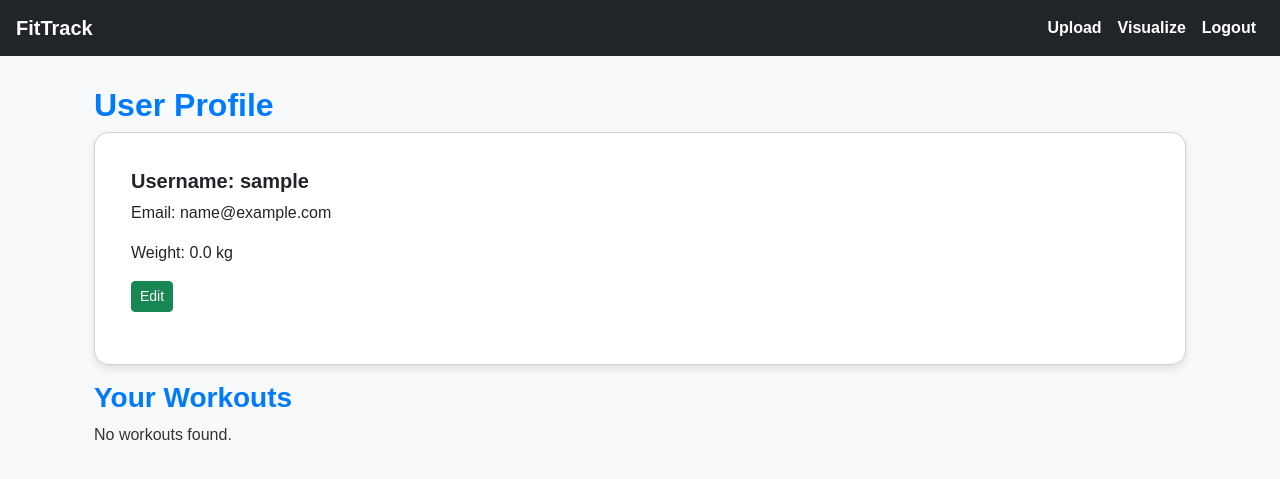
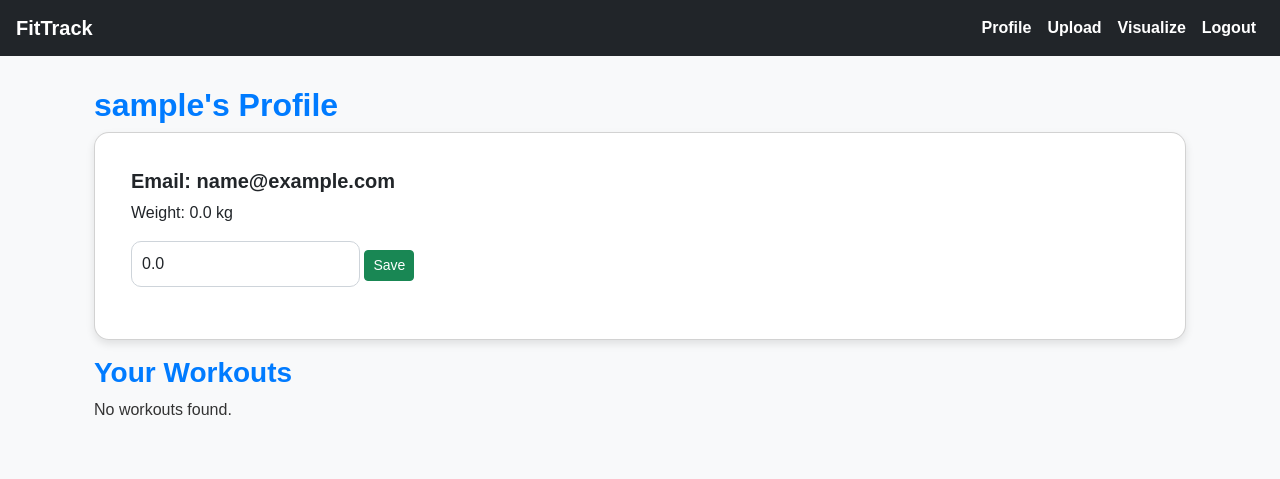
Before and after one commit to jordanrigden/agile-web-project, a Flask app: page /profile in a window 1280 px wide. Shown: the top 479 px of the page. Run offline with Flask 3, Linux system fonts and the light colour scheme; the visitor is signed in with stand-in values (Sample User, id 1); data that the repository does not hold is empty.

Commit message:
Added weight input into register.html

```diff
--- a/templates/base.html
+++ b/templates/base.html
@@ -22,6 +22,7 @@
         <div class="collapse navbar-collapse" id="navbarNav">
             <ul class="navbar-nav ms-auto">
                 {% if current_user.is_authenticated %}
+                    <li class="nav-item"><a class="nav-link" href="{{ url_for('profile') }}">Profile</a></li>
                     <li class="nav-item"><a class="nav-link" href="{{ url_for('upload') }}">Upload</a></li>
                     <li class="nav-item"><a class="nav-link" href="{{ url_for('visualize') }}">Visualize</a></li>
                     {# <li class="nav-item"><a class="nav-link" href="{{ url_for('share') }}">Share</a></li> #}
--- a/templates/profile.html
+++ b/templates/profile.html
@@ -1,22 +1,18 @@
 {% extends 'base.html' %}
 {% block content %}
 <div class="container mt-4">
-    <h2>User Profile</h2>
+    <h2>{{ current_user.username }}'s Profile</h2>
     <div class="card mb-3">
         <div class="card-body">
-            <h5 class="card-title">Username: {{ current_user.username }}</h5>
-            <p class="card-text">Email: {{ current_user.email }}</p>
+            <h5 class="card-title">Email: {{ current_user.email }}</h5>
             <p class="card-text">
-                Weight:
-                <span id="weight-label">{{ current_user.weight }} kg</span>
-                <form id="edit-weight-form" method="POST" action="{{ url_for('update_weight') }}" style="display: none;">
+                    <span>Weight:</span>
+                    <span id="weight-label" class="d-inline">{{ current_user.weight }} kg</span>
+                <form id="edit-weight-form" method="POST" action="{{ url_for('update_weight') }}">
                     {{ form.hidden_tag() }}
-                    <div class="input-group">
-                        <input type="number" name="weight" id="weight-input" class="form-control" value="{{ current_user.weight }}" placeholder="Enter new weight" required>
-                        <button type="submit" class="btn btn-success">Save</button>
-                    </div>
+                    <input type="number" name="weight" id="weight-input" class="form-control d-inline w-auto" value="{{ current_user.weight }}" placeholder="Enter new weight" required>
+                    <button type="submit" class="btn btn-success btn-sm">Save</button>
                 </form>
-                <button class="btn btn-sm btn-success" id="edit-weight-btn" onclick="toggleWeightEdit(event)">Edit</button>
             </p>
         </div>
     </div>
@@ -41,33 +37,4 @@
         <p>No workouts found.</p>
     {% endif %}
 </div>
-
-<script>
-    function toggleWeightEdit(event) {
-        event.preventDefault(); // Prevent the button from submitting the form if it's inside a form
-        const form = document.getElementById('edit-weight-form');
-        const label = document.getElementById('weight-label');
-        const button = document.getElementById('edit-weight-btn');
-
-        if (form.style.display === 'none') {
-            // Show the form and hide the label
-            form.style.display = 'block';
-            label.style.display = 'none';
-
-            // Change button to "Cancel" and make it red
-            button.textContent = 'Cancel';
-            button.classList.remove('btn-success');
-            button.classList.add('btn-danger');
-        } else {
-            // Hide the form and show the label
-            form.style.display = 'none';
-            label.style.display = 'inline';
-
-            // Change button back to "Edit" and make it green
-            button.textContent = 'Edit';
-            button.classList.remove('btn-danger');
-            button.classList.add('btn-success');
-        }
-    }
-</script>
 {% endblock %}
--- a/templates/register.html
+++ b/templates/register.html
@@ -5,6 +5,7 @@
     {{ form.hidden_tag() }}
     <div class="mb-3">{{ form.username.label }} {{ form.username(class="form-control") }}</div>
     <div class="mb-3">{{ form.email.label }} {{ form.email(class="form-control") }}</div>
+    <div class="mb-3">{{ form.weight.label }} {{ form.weight(class="form-control") }}</div>
     <div class="mb-3">{{ form.password.label }} {{ form.password(class="form-control") }}</div>
     <div class="mb-3">{{ form.confirm_password.label }} {{ form.confirm_password(class="form-control") }}</div>
     {{ form.submit(class="btn btn-primary") }}
--- a/templates/shared_with_me.html
+++ b/templates/shared_with_me.html
@@ -8,9 +8,8 @@
     {% for workout in workouts %}
     <li class="list-group-item">
         <strong>Date:</strong> {{ workout.date }} |
-        <strong>Activity:</strong> {{ workout.activity }} |
+        <strong>Activity:</strong> {{ workout.description }} |
         <strong>Duration:</strong> {{ workout.duration }} mins |
-        <strong>Distance:</strong> {{ workout.distance }} km |
         <strong>Calories:</strong> {{ workout.calories }} kcal
     </li>
     {% endfor %}
--- a/templates/upload.html
+++ b/templates/upload.html
@@ -8,10 +8,9 @@
         {{ form.date.label }}
         {{ form.date(class="form-control", lang="en") }}
       </div>
-
+    <div class="mb-3">{{ form.description.label }} {{ form.description(class="form-control") }}</div>
     <div class="mb-3">{{ form.activity.label }} {{ form.activity(class="form-control") }}</div>
     <div class="mb-3">{{ form.duration.label }} {{ form.duration(class="form-control") }}</div>
-    <div class="mb-3">{{ form.distance.label }} {{ form.distance(class="form-control") }}</div>
     {{ form.submit(class="btn btn-success") }}
 </form>
 {% endblock %}
```
Also changed, not shown: static/css/style.css (+13 -7 lines), templates/visualize.html (+11 -9 lines).
